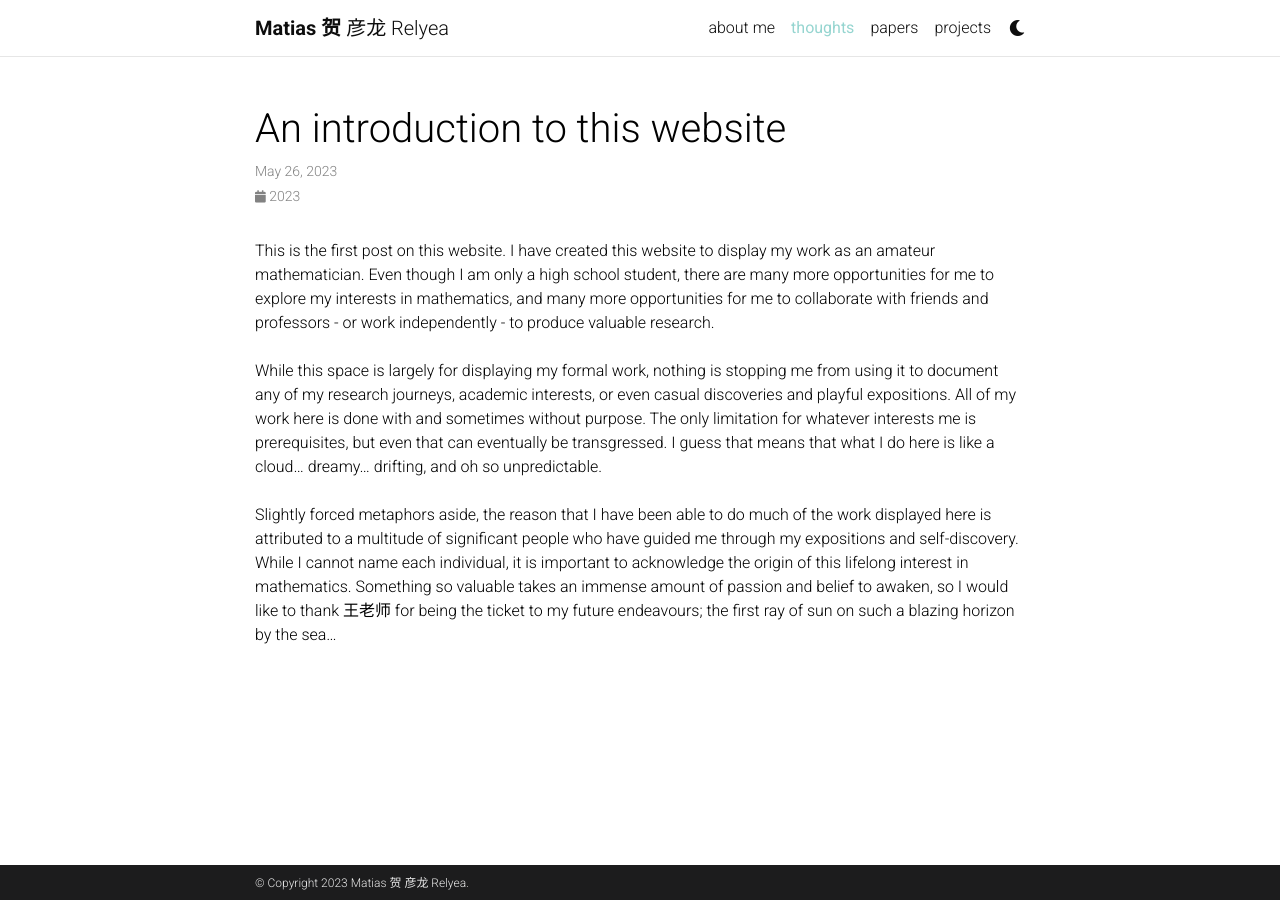
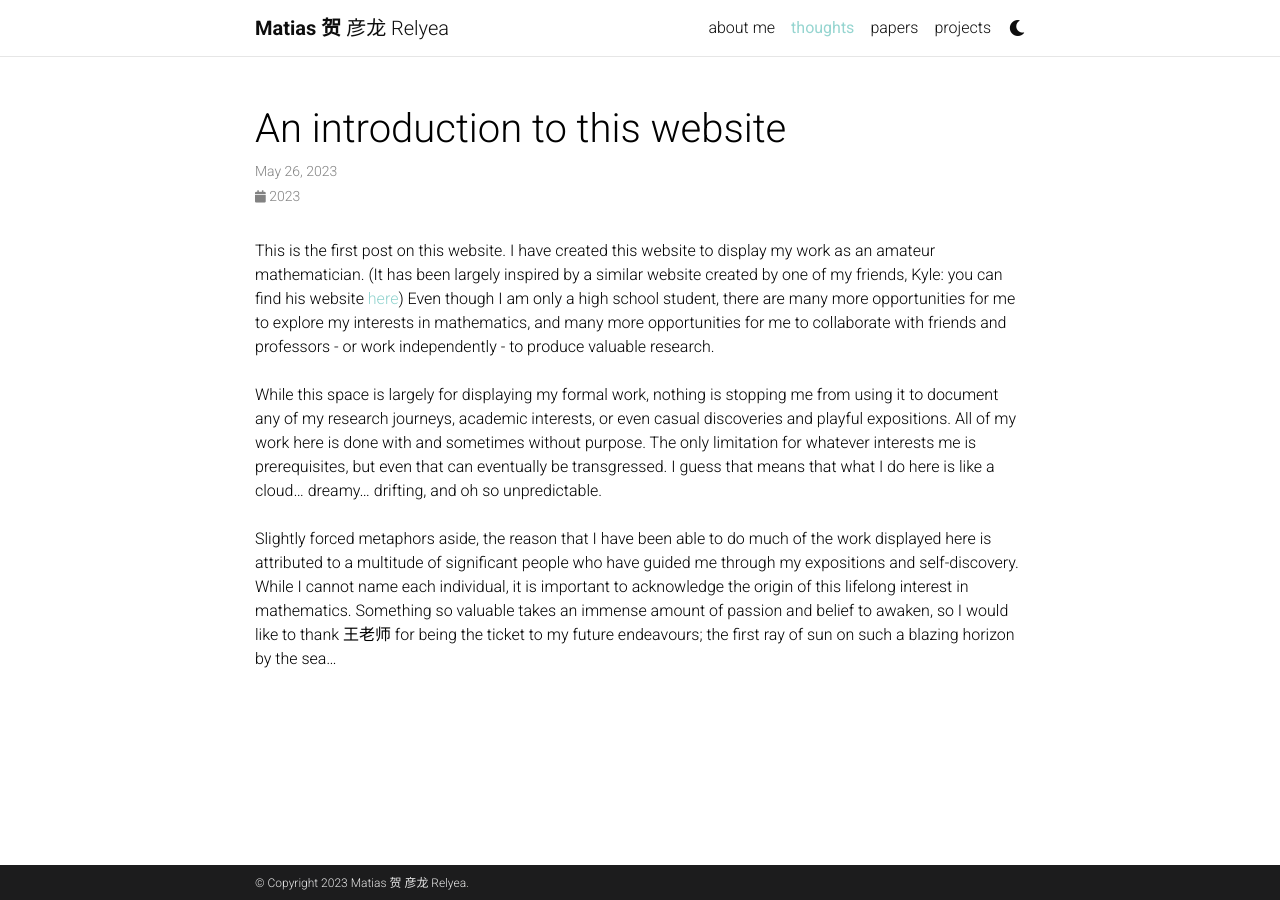
Before and after one commit to Quadcryo/quadcryo, a Jekyll site: the page built from _posts/2023-05-26-firstpost.md, in a window 1280 px wide. Built offline with Jekyll 4.4.1, drawn with Linux system fonts in a browser that asks for light colours; comment, search, counter and statistics services are not loaded; a style sheet for code colours, icons or effects is not loaded.

Commit message:
added mention

```diff
--- a/_posts/2023-05-26-firstpost.md
+++ b/_posts/2023-05-26-firstpost.md
@@ -5,7 +5,7 @@
 description: Some words and some nonwords
 ---
 
-This is the first post on this website. I have created this website to display my work as an amateur mathematician. Even though I am only a high school student, there are many more opportunities for me to explore my interests in mathematics, and many more opportunities for me to collaborate with friends and professors - or work independently - to produce valuable research.
+This is the first post on this website. I have created this website to display my work as an amateur mathematician. (It has been largely inspired by a similar website created by one of my friends, Kyle: you can find his website <a href="https://12buntu.github.io/Book-N/">here</a>) Even though I am only a high school student, there are many more opportunities for me to explore my interests in mathematics, and many more opportunities for me to collaborate with friends and professors - or work independently - to produce valuable research.
 <br>
 <br>
 While this space is largely for displaying my formal work, nothing is stopping me from using it to document any of my research journeys, academic interests, or even casual discoveries and playful expositions. All of my work here is done with and sometimes without purpose. The only limitation for whatever interests me is prerequisites, but even that can eventually be transgressed. I guess that means that what I do here is like a cloud... dreamy... drifting, and oh so unpredictable.
```
